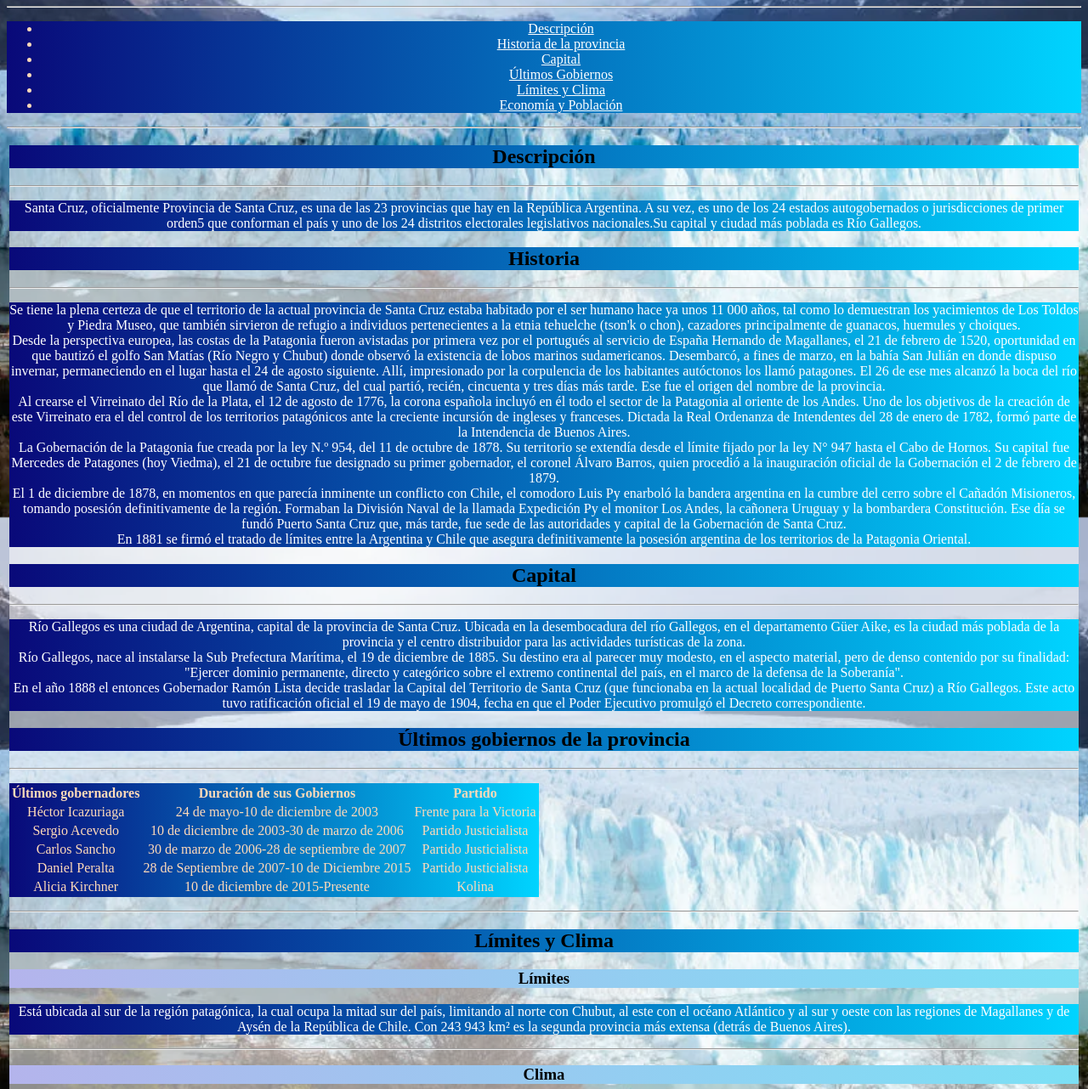
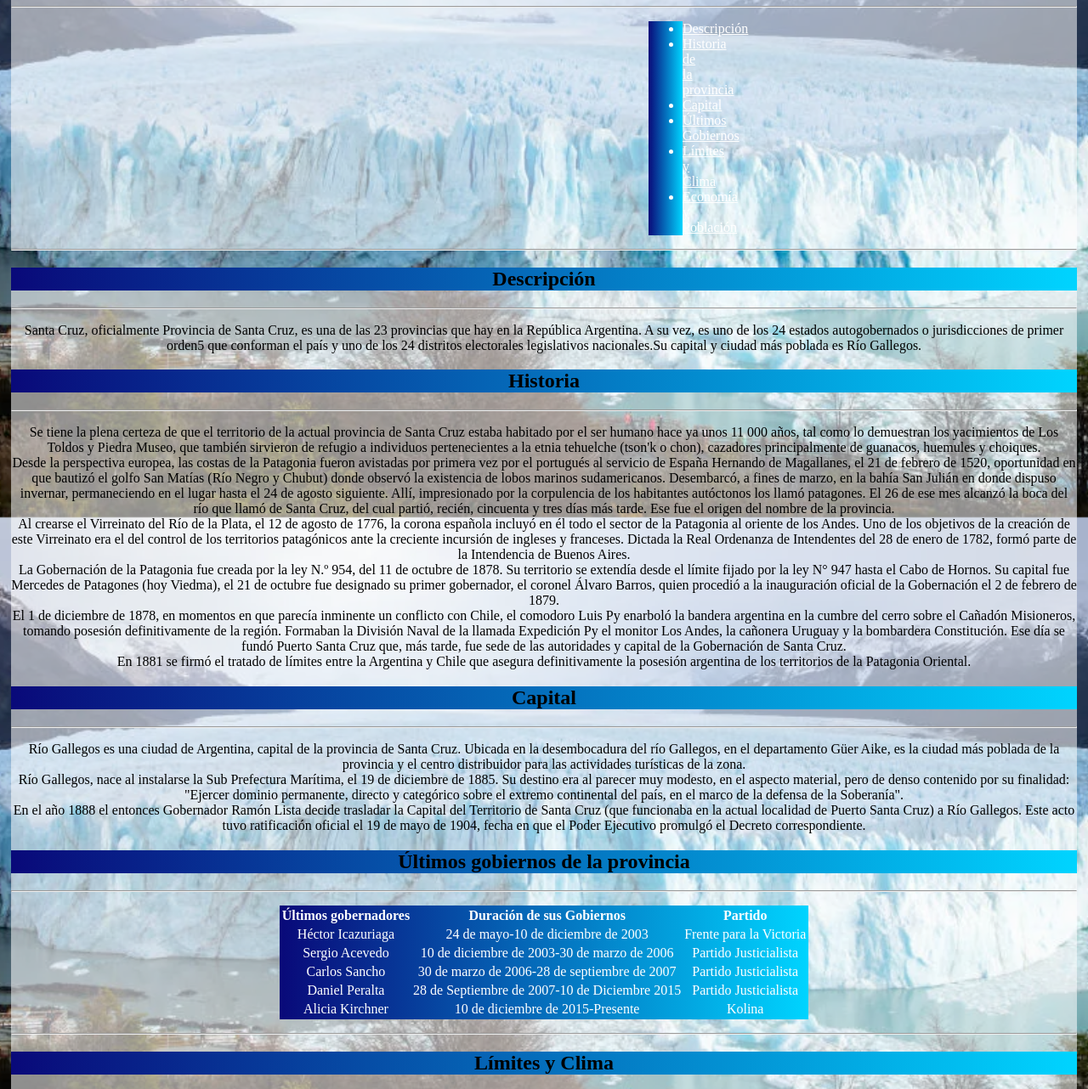
Before and after one commit to Juliancito15/provincia_santacruz, a plain HTML site: page informacion/info.html in a window 1280 px wide. Shown: the part 191-1473 px from the top of the page at 85% size. Drawn offline with Linux system fonts and the light colour scheme.

Commit message:
clase 27/9

```diff
--- a/style1.css
+++ b/style1.css
@@ -3,9 +3,8 @@ hr{
 }
 
 p{
-    color: rgb(255, 255, 255);
-    background: rgb(2,0,36);
-    background: linear-gradient(90deg, rgba(2,0,36,1) 0%, rgba(9,9,121,1) 0%, rgba(0,212,255,1) 100%);
+    color: rgb(0, 0, 0);
+
 }
 a{
     color: rgb(255, 255, 255);
@@ -36,8 +35,13 @@ body{
     background-attachment: fixed;
     background-size: cover;
 }
+header{
+    margin: 5px;
+    background-color: rgba(255, 255, 255, 0.548);
+
+}
 main{
-    margin: 3px;
+    margin: 5px;
     background-color: rgba(255, 255, 255, 0.548);
 }
 table tr th{
@@ -50,9 +54,10 @@ table tr th{
     background: linear-gradient(90deg, rgba(2,0,36,1) 0%, rgba(9,9,121,1) 0%, rgba(0,212,255,1) 100%);
 }
 #tabla{
+    margin: 0 auto;
     text-align: center;
     table-layout: fixed;
-    color:peachpuff;
+    color:rgb(255, 255, 255);
     background: rgb(2,0,36);
     background: linear-gradient(90deg, rgba(2,0,36,1) 0%, rgba(9,9,121,1) 0%, rgba(0,212,255,1) 100%);
 }
@@ -61,7 +66,9 @@ table tr th{
     background: linear-gradient(90deg, rgb(250, 250, 250)100%);
 }
 .listas{
-    color: peachpuff;
+    color: rgb(255, 255, 255);
+    margin-left: 750px;
+    margin-right: 750px;
     background: rgb(2,0,36);
     background: linear-gradient(90deg, rgba(2,0,36,1) 0%, rgba(9,9,121,1) 0%, rgba(0,212,255,1) 100%);
 }
```
